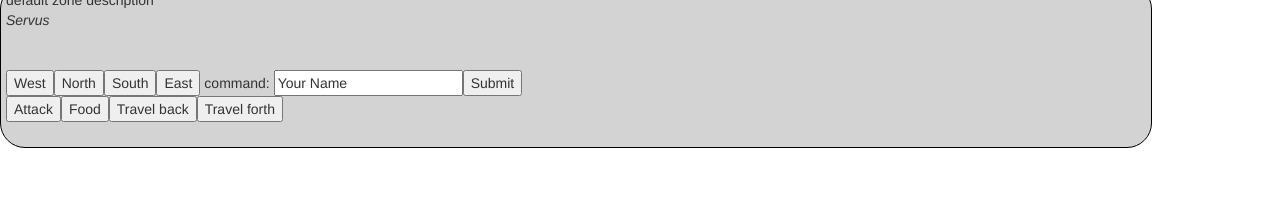
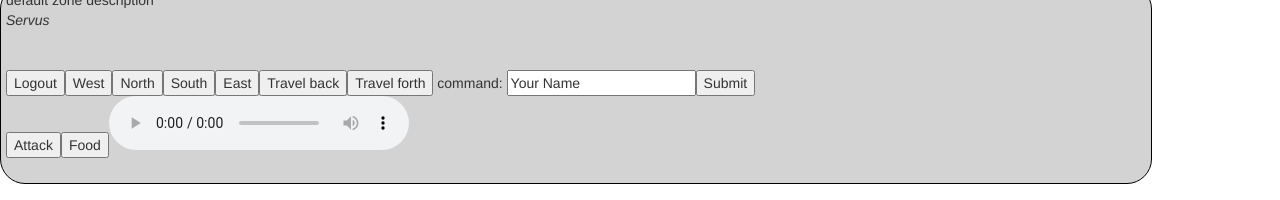
Before and after one commit to Diathorus/randwelt, an Angular app in the folder frontend/: page / in a window 1280 px wide. Shown: the part 316-516 px from the top of the page. Built offline with nearby package versions, Linux system fonts and the light colour scheme; no server answers.

Commit message:
under development

```diff
--- a/frontend/src/app/ingame/ingame.component.html
+++ b/frontend/src/app/ingame/ingame.component.html
@@ -86,6 +86,7 @@
   </div>
 
   <div id = "character" class="fright">
+
     <div>
 
       <b> {{ authentication }} </b> (position: {{ own_player_x }}, {{ own_player_y }}) <i *ngIf="blocked_timeout"> blocked </i>
@@ -169,11 +170,13 @@
 
       <br><br>
 
-
+      <button (click)="onLogout()">Logout</button>
       <button (click)="onMoveWest()">West</button>
       <button (click)="onMoveNorth()">North</button>
       <button (click)="onMoveSouth()">South</button>
       <button (click)="onMoveEast()">East</button>
+      <button (click)="onDecreaseSector()">Travel back</button>
+      <button (click)="onIncreaseSector()">Travel forth</button>
 
       <!--command: <input type="text" onkeydown="if (event.keyCode == 13) { myFunction(); return false; }" value="Your Name">-->
       command: <input type="text" [(ngModel)]="command_message" onkeydown="if (event.keyCode == 13) { onCommandSubmitted(); return false; }">
@@ -184,9 +187,25 @@
 
       <button (click)="onAttack()">Attack</button>
       <button (click)="onFood()">Food</button>
-      <button (click)="onDecreaseSector()">Travel back</button>
-      <button (click)="onIncreaseSector()">Travel forth</button>
 
-      <br><br>
+      <!-- Music -->
+
+      <audio *ngIf="own_zone == 0" controls autoplay loop="true" volume="50" height="60" width="144">
+        <source src="ireena.mp3" type="audio/mpeg">
+        Your browser does not support the audio element.
+      </audio>
+
+      <audio *ngIf="own_zone == 1" controls autoplay loop="true" volume="50" height="60" width="144">
+        <source src="whimsical_critters.mp3" type="audio/mpeg">
+        Your browser does not support the audio element.
+      </audio>
+
+      <audio *ngIf="own_zone == 2" controls autoplay loop="true" volume="50" height="60" width="144">
+        <source src="mists.mp3" type="audio/mpeg">
+        Your browser does not support the audio element.
+      </audio>
+
+      <br>
+      <br>
 
   </div>
--- a/frontend/src/app/ingame/ingame.component.ts
+++ b/frontend/src/app/ingame/ingame.component.ts
@@ -1098,6 +1098,11 @@ export class IngameComponent implements OnInit
 
   // commands
 
+  onLogout()
+  {
+    if (false == this.blocked_timeout) this.requestHTTP("logout");
+  }
+
   onAttack()
   {
     if (false == this.blocked_timeout) this.requestHTTP("attack");
```
